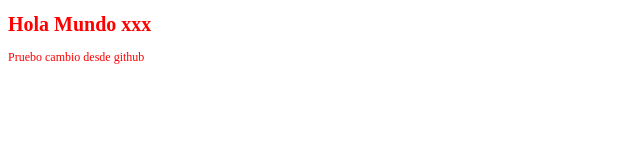
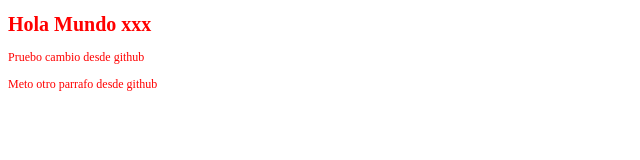
Before and after one commit to unodegit/prueba_repo, a plain HTML site: page index.html in a window 1280 px wide. Shown: the whole page, without its empty margins (0-640 px from the left). Drawn offline with Linux system fonts and the light colour scheme.

Commit message:
Update index.html

```diff
--- a/index.html
+++ b/index.html
@@ -13,6 +13,7 @@
 <body>
     <h1> Hola Mundo xxx</h1>
     <p> Pruebo cambio desde github </p>
+    <p>Meto otro parrafo desde github</p>
 </body>
 
 </html>
```
